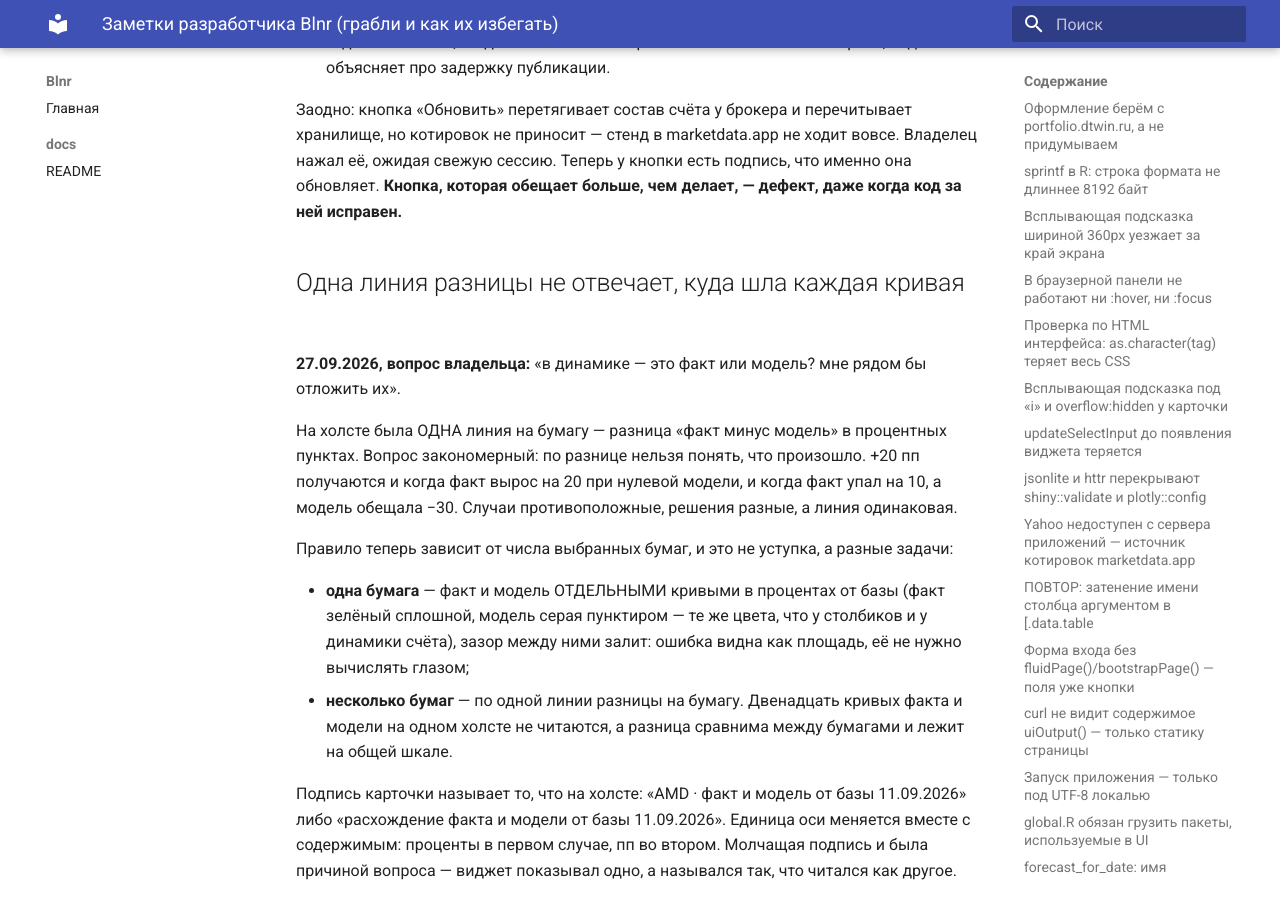
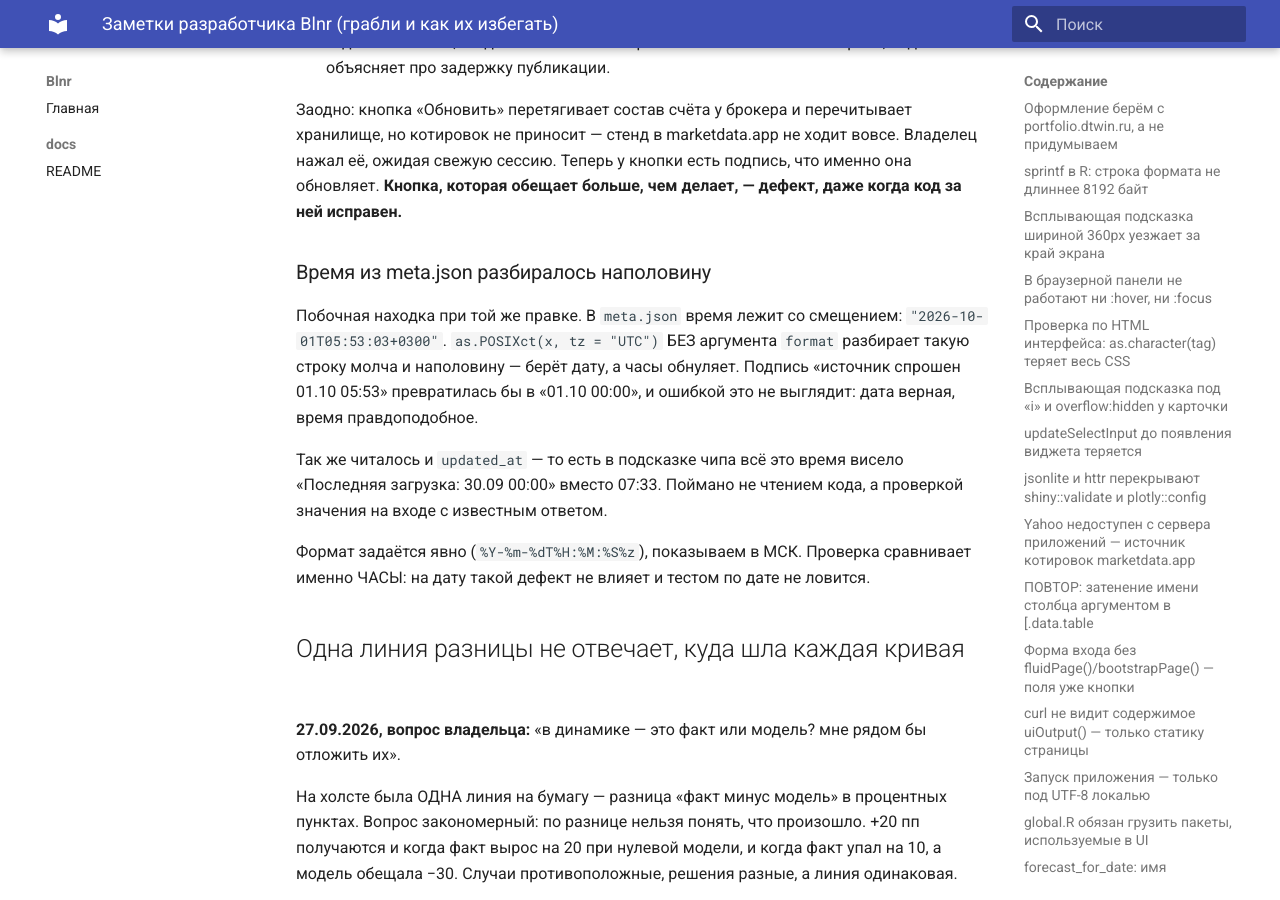
Before and after one commit to sgum/Blnr, an MkDocs documentation site: the page built from docs/dev.md, in a window 1280 px wide and 900 px high, scrolled down 15427 px. Built offline with MkDocs 1.6.1 and Material for MkDocs 9.7.7, drawn with Linux system fonts in a browser that asks for light colours.

Commit message:
fix(data): время из meta.json разбиралось наполовину — часы обнулялись
Зеркало правки из 311.blnr.

Co-Authored-By: Claude Opus 5 <noreply@anthropic.com>

```diff
--- a/docs/dev.md
+++ b/docs/dev.md
@@ -619,6 +619,22 @@ HTTP 203 и три последние свечи: 25.09, 28.09, 29.09. Сесс
 именно она обновляет. **Кнопка, которая обещает больше, чем делает, — дефект,
 даже когда код за ней исправен.**
 
+### Время из meta.json разбиралось наполовину
+
+Побочная находка при той же правке. В `meta.json` время лежит со смещением:
+`"2026-10-01T05:53:03+0300"`. `as.POSIXct(x, tz = "UTC")` БЕЗ аргумента
+`format` разбирает такую строку молча и наполовину — берёт дату, а часы
+обнуляет. Подпись «источник спрошен 01.10 05:53» превратилась бы в
+«01.10 00:00», и ошибкой это не выглядит: дата верная, время правдоподобное.
+
+Так же читалось и `updated_at` — то есть в подсказке чипа всё это время висело
+«Последняя загрузка: 30.09 00:00» вместо 07:33. Поймано не чтением кода, а
+проверкой значения на входе с известным ответом.
+
+Формат задаётся явно (`%Y-%m-%dT%H:%M:%S%z`), показываем в МСК. Проверка
+сравнивает именно ЧАСЫ: на дату такой дефект не влияет и тестом по дате не
+ловится.
+
 ## Одна линия разницы не отвечает, куда шла каждая кривая
 
 **27.09.2026, вопрос владельца:** «в динамике — это факт или модель? мне рядом
```
Also changed, not shown: 2 other files.
